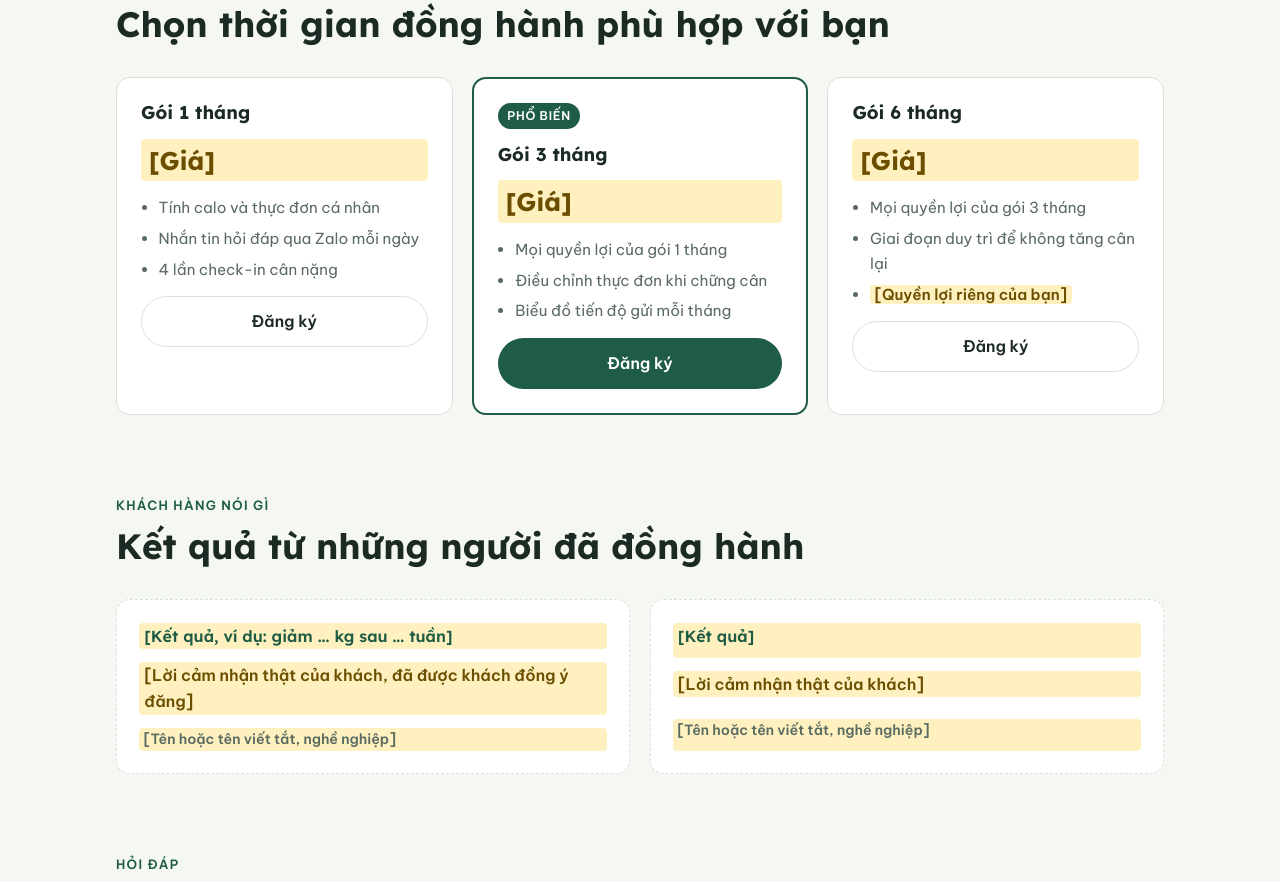
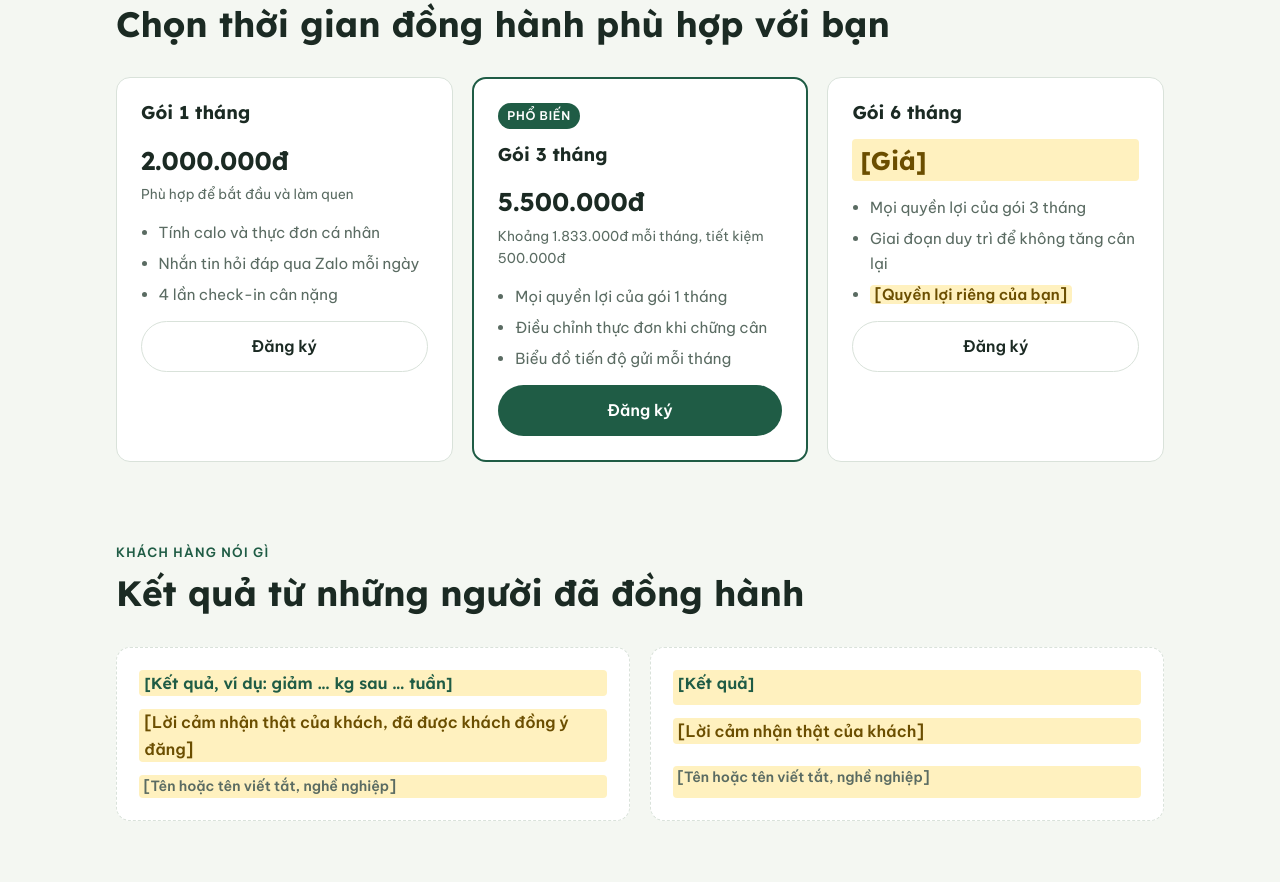
Before and after one commit to dilinutri/dilinutri.github.io, a plain HTML site: page index.html in a window 1280 px wide. Shown: the part 3523-4405 px from the top of the page. Drawn offline with Linux system fonts and the light colour scheme.

Commit message:
Cập nhật giá gói 1 tháng và 3 tháng
Co-Authored-By: Claude Opus 5.5 <noreply@anthropic.com>

```diff
--- a/index.html
+++ b/index.html
@@ -176,7 +176,8 @@ input:focus, select:focus { outline: 2px solid var(--primary); outline-offset: 0
 .plan { background: var(--surface); border: 1px solid var(--line); border-radius: var(--radius); padding: 1.5rem; display: grid; gap: .9rem; align-content: start; min-width: 0; }
 .plan.featured { border: 2px solid var(--primary); }
 .plan .tag { justify-self: start; font-size: .75rem; font-weight: 600; letter-spacing: .06em; text-transform: uppercase; background: var(--primary); color: var(--primary-ink); padding: .2rem .6rem; border-radius: 99px; }
-.plan .price { font-family: var(--font-display); font-size: 1.6rem; font-weight: 700; }
+.plan .price { font-family: var(--font-display); font-size: 1.6rem; font-weight: 700; font-variant-numeric: tabular-nums; }
+.plan .price-sub { font-size: .85rem; color: var(--muted); margin-top: .15rem; }
 .plan ul { margin: 0; padding-left: 1.1rem; display: grid; gap: .35rem; color: var(--muted); font-size: .95rem; }
 @media (max-width: 860px) { .plans { grid-template-columns: 1fr; } }
 
@@ -378,7 +379,7 @@ footer .wrap { display: flex; flex-wrap: wrap; justify-content: space-between; g
       <div class="plans">
         <article class="plan">
           <h3>Gói 1 tháng</h3>
-          <div class="price ph">[Giá]</div>
+          <div><div class="price">2.000.000đ</div><p class="price-sub">Phù hợp để bắt đầu và làm quen</p></div>
           <ul>
             <li>Tính calo và thực đơn cá nhân</li>
             <li>Nhắn tin hỏi đáp qua Zalo mỗi ngày</li>
@@ -389,7 +390,7 @@ footer .wrap { display: flex; flex-wrap: wrap; justify-content: space-between; g
         <article class="plan featured">
           <span class="tag">Phổ biến</span>
           <h3>Gói 3 tháng</h3>
-          <div class="price ph">[Giá]</div>
+          <div><div class="price">5.500.000đ</div><p class="price-sub">Khoảng 1.833.000đ mỗi tháng, tiết kiệm 500.000đ</p></div>
           <ul>
             <li>Mọi quyền lợi của gói 1 tháng</li>
             <li>Điều chỉnh thực đơn khi chững cân</li>
```
